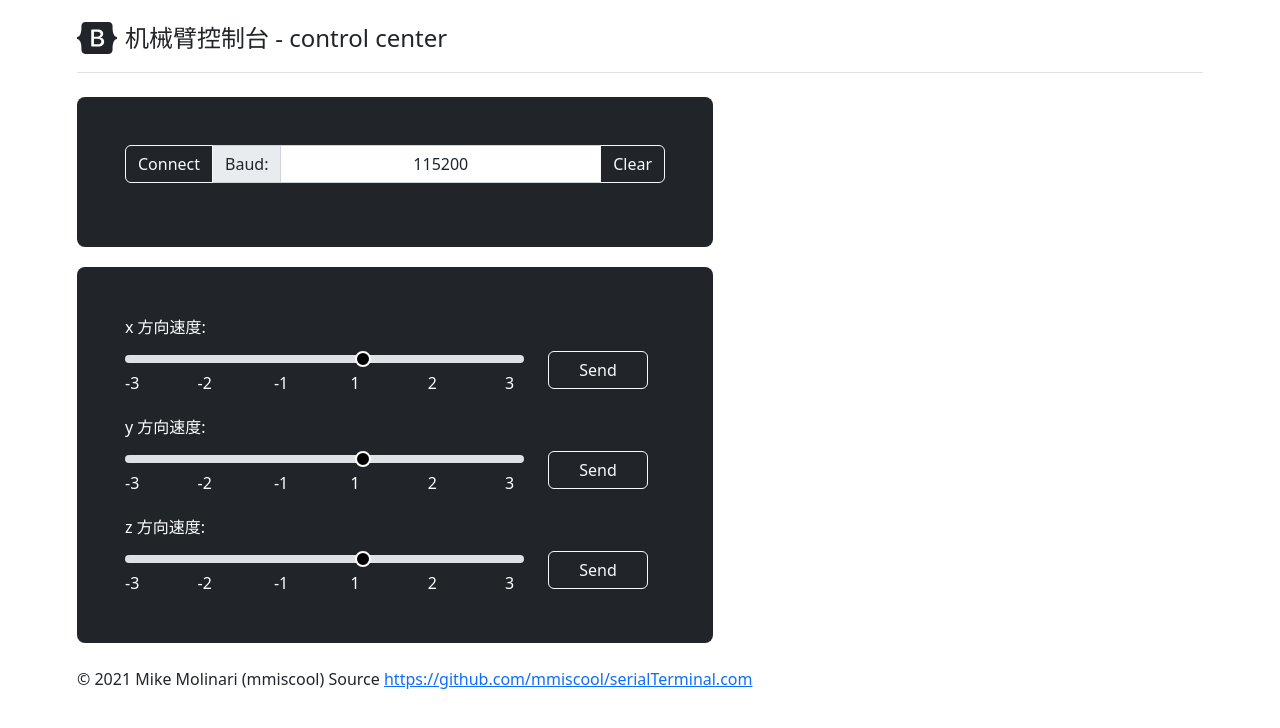
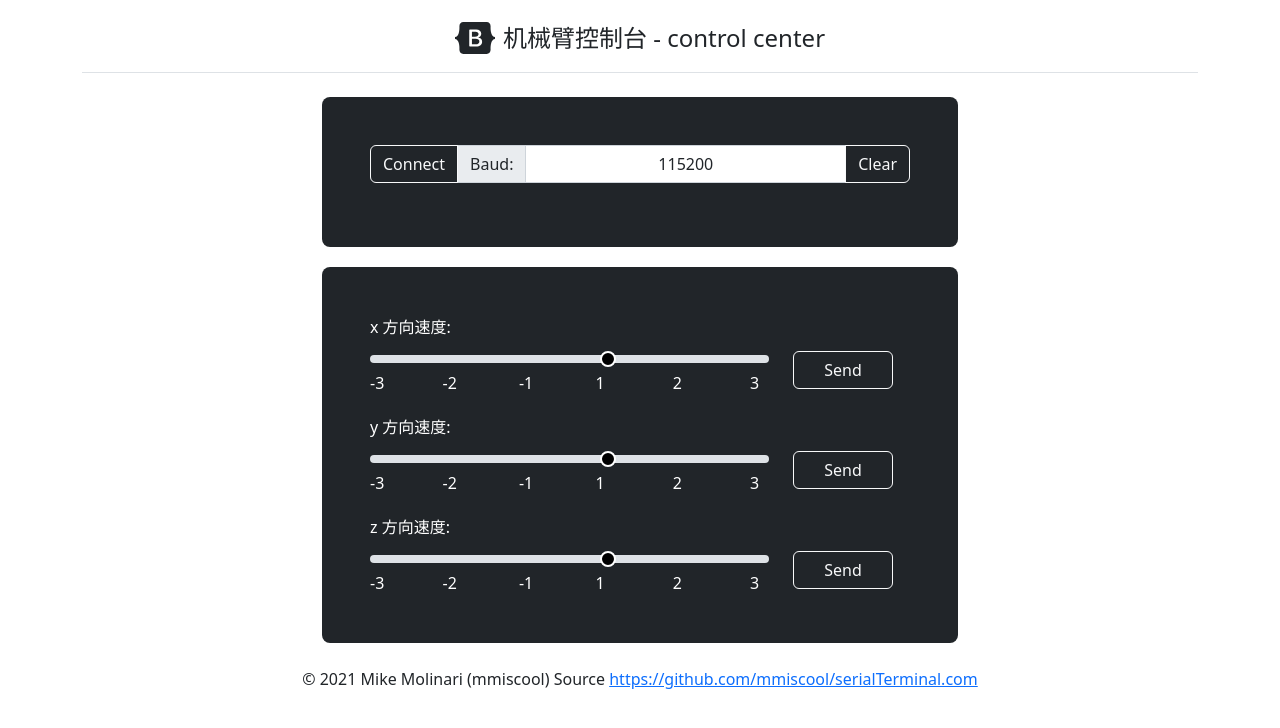
Before and after one commit to Willow233/serialTerminal_test, a plain HTML site: page index-150lines.html in a window 1280 px wide. Drawn offline with nearby package versions, Linux system fonts and the light colour scheme.

Commit message:
修改右侧实时数据

```diff
--- a/index-150lines.html
+++ b/index-150lines.html
@@ -28,10 +28,10 @@
 <meta name="Description" content="Set your baud speed and hit connect.
  A serial terminal that runs with out any plugins in chrome.">
 
-<div class="container" style="min-width: 1150px;">
+<div class="container" style="min-width: 750px;">
     <!-- 标题 -->
-    <header class="pb-3 mb-4 border-bottom">
-        <div class="d-flex align-items-center text-dark text-decoration-none">
+    <header class="pb-3 mb-4 border-bottom ">
+        <div class="d-flex align-items-center text-dark text-decoration-none justify-content-center">
             <svg xmlns="http://www.w3.org/2000/svg" width="40" height="32" class="me-2" viewBox="0 0 118 94" role="img">
                 <title>Bootstrap</title>
                 <path fill-rule="evenodd" clip-rule="evenodd"
@@ -41,7 +41,7 @@
             <span class="fs-4">机械臂控制台 - control center</span>
         </div>
     </header>
-    <div class="row">
+    <div class="row justify-content-center">
         <div class="col-6" style="width: 660px;">
             <div class="p-5 text-white bg-dark rounded-3">
                 <!-- 端口选择 -->
@@ -70,12 +70,27 @@
                     <button type="button" class="btn btn-outline-light"
                         onclick="serialResultsDiv.innerHTML = '';">Clear</button>
                 </div>
+                <!-- 发送 -->
+                <!-- <div class="input-group" style="margin-bottom: 10px;">
+                    <input type="text" class="form-control" id="lineToSend" style="width:calc(100% - 300px)">
+                    <button type="button" class="btn btn-outline-light" onclick="sendSerialLine()"
+                        style="width:100px">Send</button>
+                    <button type="button" class="btn btn-outline-light" onclick="sendCharacterNumber()"
+                        style="width:150px">Send
+                        Char</button>
+                </div> -->
+                <!-- 设置 -->
+                <!-- <input class="form-check-input" type="checkbox" id="addLine"
+                    onclick="localStorage.addLine = this.checked;" checked>
+                <label class="form-check-label" for="addLine">send with /r/n</label>
 
+                <input class="form-check-input" type="checkbox" id="echoOn"
+                    onclick="localStorage.echoOn = this.checked;" checked>
+                <label class="form-check-label" for="echoOn">echo</label> -->
 
             </div>
             <div class="p-5 text-white bg-dark rounded-3" style="margin-top: 20px;">
                 <!-- 新增按钮 -->
-
                 <div class="row align-items-center">
                     <!-- 速度 -->
                     <div class="col-9">
@@ -89,9 +104,6 @@
                             <span style="margin-left: 64px;">2</span>
                             <span style="margin-left: 64px;">3</span>
                         </div>
-
-
-
                     </div>
                     <div class="col-3">
                         <button type="button" class="btn btn-outline-light" style="margin-top:30px; width:100px" id="customButton1">Send</button>
@@ -133,17 +145,17 @@
                         <button type="button" class="btn btn-outline-light" style="margin-top:30px; width:100px" id="customButton3">Send</button>
                     </div>
                 </div>
-
-
-
-
             </div>
         </div>
 
 
     </div>
-    <br> © 2021 Mike Molinari (mmiscool) Source <a
+    <br>
+    <p style="text-align: center;">
+        © 2021 Mike Molinari (mmiscool) Source <a
         href="https://github.com/mmiscool/serialTerminal.com">https://github.com/mmiscool/serialTerminal.com</a>
+    </p>
+
 </div>
 
 
@@ -169,13 +181,16 @@
     }
     async function sendCharacterNumber(data) {
         // 在这里更新，不要在下面的函数更新
+        let dataHex1 = new Array(0x13, 0x01, 0x00, 0x00, 0x00, 0x00, 0x00, 0x0d);
+        console.log('@@',dataHex1);
+        console.log(data)
         let dataHex = new Array(data)
         console.log("新data",dataHex);
         let dataChar = new Array(8);
         for (let i = 0; i < 8; i++) {
             dataChar[i] = String.fromCharCode(dataHex[i]);
         }
-        // console.log(dataChar)
+        console.log(dataChar)
         for (let i = 0; i < 8; i++) {
             await writer.write(dataChar[i]);
         }
@@ -202,20 +217,25 @@
                 break;
             }
             // value is a string.
-            appendToTerminal(value);
+            // appendToTerminal(value); //显示返回数据
         }
     }
-    const serialResultsDiv = document.getElementById("serialResults");
+    /* const serialResultsDiv = document.getElementById("serialResults");
     async function appendToTerminal(newStuff) {
         serialResultsDiv.innerHTML += newStuff;
         if (serialResultsDiv.innerHTML.length > 3000) serialResultsDiv.innerHTML = serialResultsDiv.innerHTML.slice(serialResultsDiv.innerHTML.length - 3000);
 
         //scroll down to bottom of div
         serialResultsDiv.scrollTop = serialResultsDiv.scrollHeight;
-    }
-
+    } */
+    /* document.getElementById("lineToSend").addEventListener("keyup", async function (event) {
+        if (event.keyCode === 13) {
+            sendSerialLine();
+        }
+    }) */
     document.getElementById("baud").value = (localStorage.baud == undefined ? 115200 : localStorage.baud);
-
+    // document.getElementById("addLine").checked = (localStorage.addLine == "false" ? false : true);
+    // document.getElementById("echoOn").checked = (localStorage.echoOn == "false" ? false : true);
 
     // 获取滑动条数据
     const range1 = document.getElementById("customRange1")
@@ -266,7 +286,7 @@
     function sendRange1(){
         let req = [0x13, 0x00, 0x00, 0x00, 0x00, 0x00, 0x00, 0x0d]
         req[2] = data2
-        // console.log('发送更改后数据',req)
+        console.log(req)
         sendCharacterNumber(req)
     }
 </script>
```
